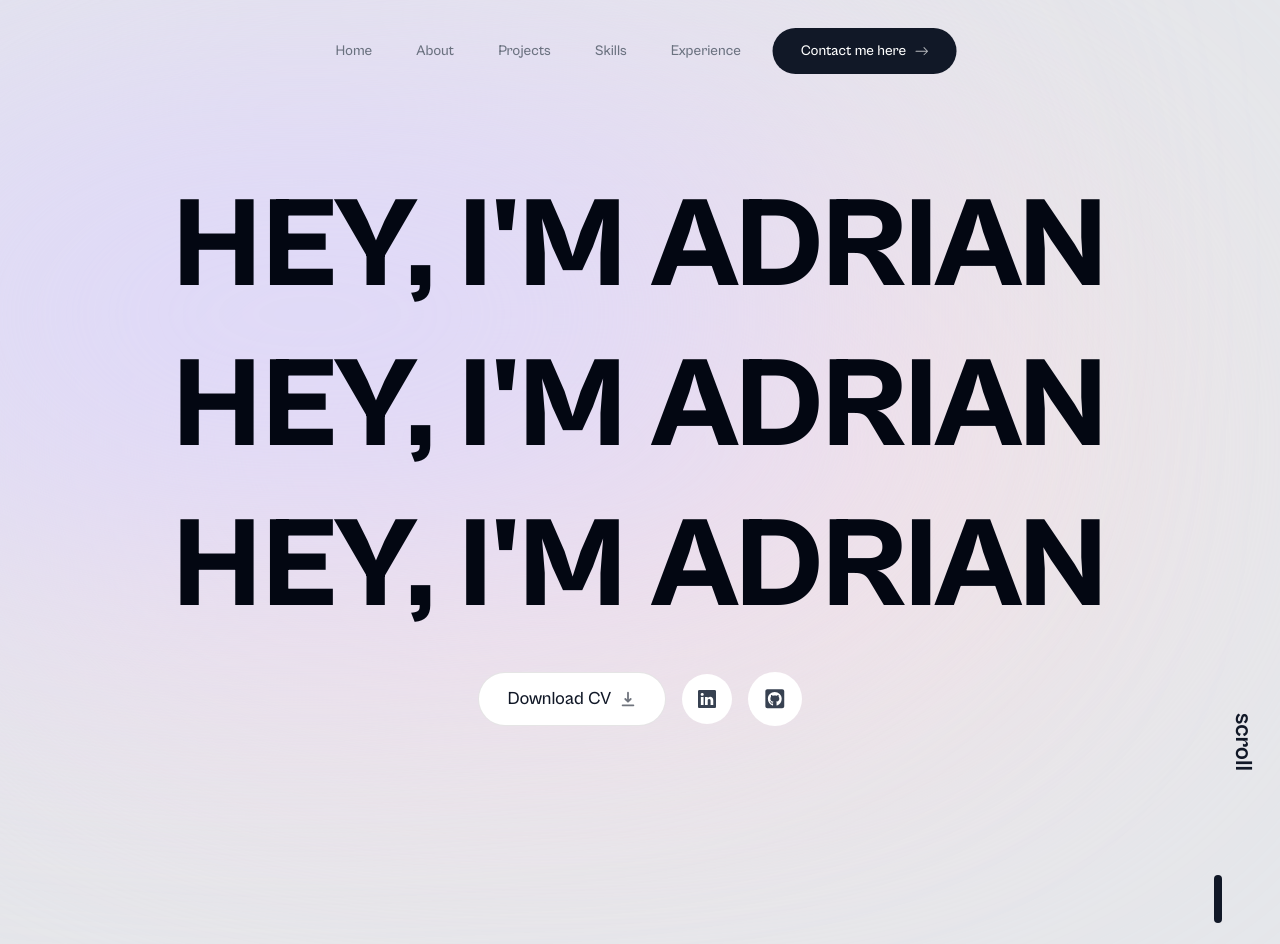
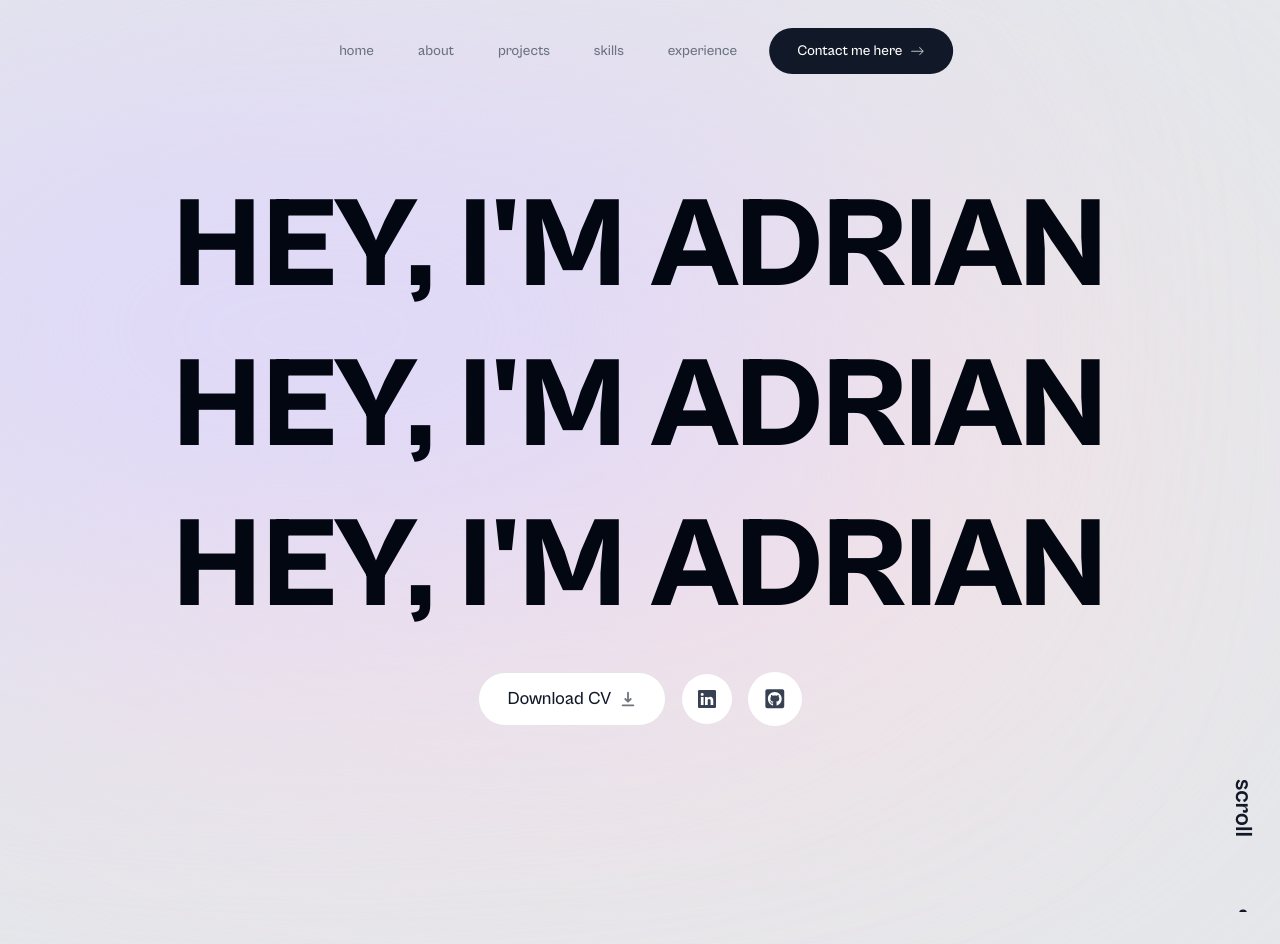
Before and after one commit to adrianksiazek/portfolio, a Next.js app: page / in a window 1280 px wide. Built offline with nearby package versions, Linux system fonts and the light colour scheme.

Commit message:
fix: scroll animation

```diff
--- a/src/app/components/header/header.tsx
+++ b/src/app/components/header/header.tsx
@@ -29,7 +29,7 @@ export const Header = () => {
               key={link.hash}
               initial={{ y: -100, opacity: 0 }}
               animate={{ y: 0, opacity: 1 }}
-              transition={{ delay: 2 }}
+              transition={{ delay: 2, duration: 1 }}
             >
               <Link
                 className="flex w-full items-center justify-center px-3 py-3 transition hover:text-gray-950"
@@ -39,7 +39,11 @@ export const Header = () => {
               </Link>
             </motion.li>
           ))}
-          <motion.li initial={{ y: -100, opacity: 0 }} animate={{ y: 0, opacity: 1 }} transition={{ delay: 2 }}>
+          <motion.li
+            initial={{ y: -100, opacity: 0 }}
+            animate={{ y: 0, opacity: 1 }}
+            transition={{ delay: 2, duration: 1 }}
+          >
             <Link href="#contact" className="btn btn-primary group">
               Contact me here <BsArrowRight className="opacity-70 transition group-hover:translate-x-1" />
             </Link>
--- a/src/app/components/hero/hero.tsx
+++ b/src/app/components/hero/hero.tsx
@@ -31,7 +31,7 @@ export const Hero = () => {
         className="flex flex-col items-center justify-center gap-4 px-4 text-lg font-medium sm:flex-row"
         initial={{ opacity: 0, y: 100 }}
         animate={{ opacity: 1, y: 0 }}
-        transition={{ delay: 2 }}
+        transition={{ delay: 2, duration: 1 }}
       >
         <a className="btn btn-secondary group" href="/CV.pdf" download>
           Download CV <HiDownload className="opacity-60 transition group-hover:translate-y-1" />
@@ -45,17 +45,20 @@ export const Hero = () => {
       </motion.div>
 
       <motion.div
-        className="absolute right-2 text-2xl font-bold text-gray-900"
+        className="absolute bottom-8 right-2 flex flex-col text-2xl font-bold text-gray-900"
         initial={{ opacity: 0 }}
         animate={{ opacity: 1 }}
         transition={{ duration: 1.4, delay: 2 }}
       >
-        <div className="rotate-90">scroll</div>
-        <motion.div
-          className="h-12 w-2 rounded-full bg-gray-900"
-          animate={{ y: 130 }}
-          transition={{ repeat: Infinity, duration: 2, repeatType: "reverse" }}
-        ></motion.div>
+        <div className="mb-8 rotate-90">scroll</div>
+        <div className="flex justify-center overflow-hidden">
+          <motion.div
+            className="h-14 w-2 rounded-full bg-gray-900"
+            initial={{ y: "-200%" }}
+            animate={{ y: "100%" }}
+            transition={{ repeat: Infinity, ease: "easeInOut", duration: 1.4 }}
+          ></motion.div>
+        </div>
       </motion.div>
     </section>
   );
--- a/src/app/layout.tsx
+++ b/src/app/layout.tsx
@@ -21,7 +21,7 @@ export default function RootLayout({ children }: { children: React.ReactNode })
         <Header />
         <div
           className={clxs(
-            "absolute right-[11rem] top-[12rem] -z-10 rounded-full",
+            "absolute right-[11rem] top-[14rem] -z-10 rounded-full",
             "h-[31.25rem] w-[31.25rem] sm:w-[68.75rem]",
             "bg-[#fbe2e3] blur-[10rem]",
             "dark:bg-[#946263]",
@@ -30,7 +30,7 @@ export default function RootLayout({ children }: { children: React.ReactNode })
         <div
           className={clxs(
             "absolute -z-10 h-[31.25rem] w-[50rem] rounded-full",
-            "left-[-35rem] top-[4rem] sm:w-[68.75rem] md:left-[-33rem] lg:left-[-28rem] xl:left-[-15rem] 2xl:left-[-5rem]",
+            "left-[-15rem] top-[5rem] sm:w-[68.75rem] md:left-[-33rem] lg:left-[-28rem] xl:left-[-15rem] 2xl:left-[-5rem]",
             "bg-[#dbd7fb] blur-[10rem]",
             "dark:bg-[#676394]",
           )}
--- a/src/app/lib/data.ts
+++ b/src/app/lib/data.ts
@@ -1,22 +1,22 @@
 export const links = [
   {
-    name: "Home",
+    name: "home",
     hash: "#home",
   },
   {
-    name: "About",
+    name: "about",
     hash: "#about",
   },
   {
-    name: "Projects",
+    name: "projects",
     hash: "#projects",
   },
   {
-    name: "Skills",
+    name: "skills",
     hash: "#skills",
   },
   {
-    name: "Experience",
+    name: "experience",
     hash: "#experience",
   },
 ] as const;
```
